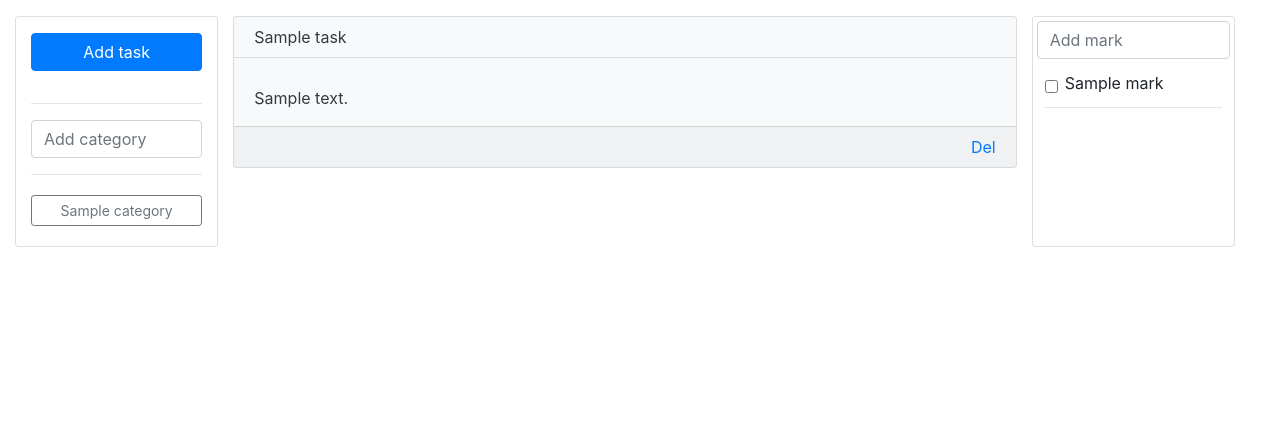
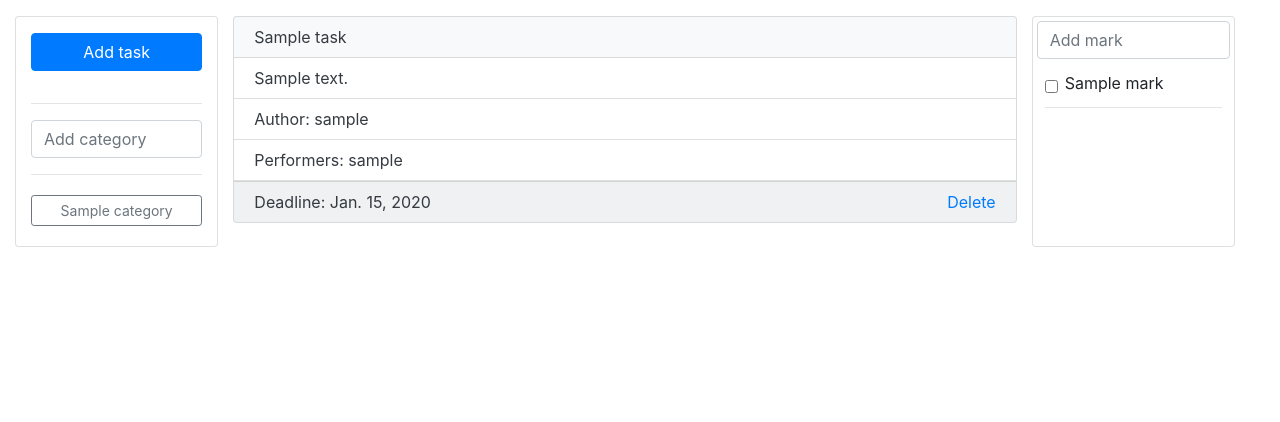
Before and after one commit to mosiahr/django_ajax_task_manager, a Django app: page /task/ in a window 1280 px wide. Shown: the part 69-491 px from the top of the page. Run offline with Django 3.2, Linux system fonts and the light colour scheme; a user stored in the database is signed in; tables that the repository leaves empty hold one stand-in row (values such as "Sample post"); some libraries are stand-ins or nearby versions.

Commit message:
edited TaskAddView, TaskAddForm, TaskAdmin, Task, validation form no buplicat

```diff
--- a/static/js/library.js
+++ b/static/js/library.js
@@ -4,6 +4,10 @@ $(document).ready(function() {
 
     //add error class into login page
     $(".errorlist").addClass('alert alert-danger')
+
+
+    // Call datepicker
+    $('.datepicker').datepicker({});
 
 
     // Add Task
@@ -24,26 +28,31 @@ $(document).ready(function() {
                 method: "POST",
                 url: thisURL,
                 data: formData,
-                success: handleFormSuccess,
-                error: handleFormError
-            });
-        function handleFormSuccess(data, textStatus, jqXHR){
-            $('#modal-add-task').modal('hide');
-            taskForm[0].reset(); // reset form data
+            })
+            .done(function(data) {
+                $('#modal-add-task').modal('hide');
+                taskForm[0].reset(); // reset form data
+                console.log(data.gueryset);
+                setTaskDraw();
+            })
+            .fail(function(data) {
+                console.log("error");
+                console.log(data);
 
-            setTaskDraw();
-        }
-
-        function handleFormError(jqXHR, textStatus, errorThrown){
-            console.log(jqXHR)
-            console.log(textStatus)
-            console.log(errorThrown)
-        }
-
+                if (data.status === 400) {
+                    errMsg = data.responseJSON['__all__'];
+                    var modal = $('#modal-error-all');
+                    modal.modal('show');
+                    $('#modal-error').text(errMsg);
+                }
+                categoryForm[0].reset(); // reset form data
+            })
     });
 
     var buttonAddTask = $('#add-task');
     buttonAddTask.click(function(event) {
+
+
         selectCat = taskForm.find('#id_category');
         selectCat.empty();
 
--- a/task_manager/forms.py
+++ b/task_manager/forms.py
@@ -1,4 +1,5 @@
 from django import forms
+from django.contrib.auth.models import User
 
 from .models import Task, Category, Mark
 
@@ -6,7 +7,23 @@ from .models import Task, Category, Mark
 class TaskAddForm(forms.ModelForm):
     class Meta:
         model = Task
-        fields = '__all__'
+        fields = ('name', 'category', 'mark', 'description', 'deadline', 'performer')
+
+    def __init__(self, *args, **kwargs):
+        super(TaskAddForm, self).__init__(*args, **kwargs)
+        self.fields['deadline'].widget.attrs = {"class": "datepicker"}
+
+    def clean(self):
+        cleaned_data = super(TaskAddForm, self).clean()
+        name = cleaned_data.get("name")
+        category = cleaned_data.get("category")
+
+        if name and category:
+            task_filter = Task.objects.filter(category__name=category, name=name)
+            task_filter = [el.name for el in task_filter]
+            if name in task_filter:
+                print('dublicat')
+                raise forms.ValidationError("Task with this name and this category already exists.")
 
 
 class CategoryAddForm(forms.ModelForm):
--- a/task_manager/models.py
+++ b/task_manager/models.py
@@ -43,11 +43,9 @@ class Task(models.Model):
     category = models.ForeignKey(Category, on_delete=models.CASCADE)
     mark = models.ForeignKey(Mark, on_delete=models.CASCADE)
     description = models.TextField(blank=True, null=True)
-    # deadline = models.DateField()
-    # author = models.ForeignKey(User,  on_delete=models.CASCADE)
-    # performer = models.ManyToManyField(User, related_name='performer', verbose_name=_('Performer'))
-    # is_complete = models.BooleanField(default=False)
-    # is_star = models.BooleanField(default=False)
+    deadline = models.DateField()
+    author = models.ForeignKey(User, on_delete=models.CASCADE, related_name='author', blank=True)
+    performer = models.ManyToManyField(User, related_name='performer', verbose_name=_('Performer'))
     created = models.DateTimeField(auto_now_add=True)
     updated = models.DateTimeField(auto_now=True)
 
@@ -55,8 +53,8 @@ class Task(models.Model):
         return self.name
 
 
-    # def get_performer(self):
-    #     return ", \n".join([l.username for l in self.performer.all()])
+    def get_performer(self):
+        return ", \n".join([l.username for l in self.performer.all()])
 
     class Meta:
         ordering = ["-updated"]
--- a/task_manager/templates/task_manager/task_form.html
+++ b/task_manager/templates/task_manager/task_form.html
@@ -43,16 +43,16 @@
 		<div class="task-header alert alert-success" role="alert" style="display: none;"></div>
 	    <div class="task-panel" id="task-panel">
 	        {% for task in tasks %}
-	        	<div class="card bg-light text-dark">
-	        		<div class="card-header bg-transparent">{{ task.name }}
-
-	        		</div>
-					<div class="card-body">
-						<h6 class="card-title"></h6>
-						<p class="card-text">{{ task.description }}</p>
-					</div>
+	        	<div class="card bg-light text-dark mb-3">
+	        		<div class="card-header bg-transparent">{{ task.name }}</div>
+					<ul class="list-group list-group-flush">
+					    <li class="list-group-item">{{ task.description }}</li>
+					    <li class="list-group-item">Author: {{ task.author }}</li>
+					    <li class="list-group-item">Performers: {{ task.get_performer }}</li>
+					</ul>
 					<div class="card-footer">
-						<a href="#" id="{{ task.id }}"  class="card-link float-right">Del</a>
+						<span>Deadline: {{ task.deadline }}</span>
+						<a href="#" id="{{ task.id }}"  class="card-link float-right">Delete</a>
 					</div>
 				</div>
 	        {% endfor %}
--- a/task_manager/urls.py
+++ b/task_manager/urls.py
@@ -1,7 +1,7 @@
 from django.conf.urls import url
 
 from .views import (
-	TaskListView,
+	# TaskListView,
 	TaskAddView,
 	TaskJsonView,
 	CategoryAddView,
@@ -15,7 +15,7 @@ from .views import (
 
 urlpatterns = [
     url(r'^$', TaskAddView.as_view(), name='task_add'),
-    url(r'^list/$', TaskListView.as_view(), name='task_list'),
+    # url(r'^list/$', TaskListView.as_view(), name='task_list'),
     url(r'^add/category/$', CategoryAddView.as_view(), name='category_add'),
     url(r'^add/mark/$', MarkAddView.as_view(), name='mark_add'),
     url(r'^json/$', TaskJsonView.as_view(), name='task_json'),
--- a/task_manager/views.py
+++ b/task_manager/views.py
@@ -1,19 +1,26 @@
 from django.shortcuts import render
 from django.views.generic import ListView, CreateView, View, DeleteView
 from django.contrib.auth.mixins import LoginRequiredMixin
+from django.contrib.auth.models import User
 
 import json
 from django.http import JsonResponse
 from django.core import serializers
 
+from django.db.models import Q
+
 from .forms import TaskAddForm, CategoryAddForm, MarkAddForm
 from .models import Task, Category, Mark
 
 
-class TaskListView(ListView):
-    model = Task
-    template_name = 'task/task_list.html'
-    context_object_name = 'tasks'
+# class TaskListView(ListView):
+#     model = Task
+#     template_name = 'task/task_list.html'
+#     context_object_name = 'tasks'
+
+#     def get_queryset(self):
+#         print(self.request.user.id)
+#         return Task.objects.filter(author=self.request.user.id)
 
 
 
@@ -25,7 +32,7 @@ class TaskJsonView(View):
 
     def post(self, request):
         queryset = self.get_queryset()
-        print(queryset)
+        # print(queryset)
         data = serializers.serialize("json", queryset)
         return JsonResponse(data, status=200, safe=False)
 
@@ -38,10 +45,6 @@ class TaskAddView(LoginRequiredMixin, CreateView):
     model = Task
     success_url = '/success/'
     template_name = 'task_manager/task_form.html'
-
-    # def get(self, request):
-    #     context = {'form': self.get_form(), 'tasks': Task.objects.all()}
-    #     return render(request, 'task_manager/task_form.html', context)
 
     def post(self, request, *args, **kwargs):
         form = self.get_form()
@@ -58,23 +61,39 @@ class TaskAddView(LoginRequiredMixin, CreateView):
             return response
 
     def form_valid(self, form):
+        obj = form.save(commit=False)
+        obj.author = self.get_object()
+        obj.save()
+        form.save_m2m()
+
+        queryset = self.get_queryset()
+        # print(queryset)
         response = super(TaskAddView, self).form_valid(form)
         if self.request.is_ajax():
-            # print(form.cleaned_data)
             data = {
-                'message': "Successfully submitted form data."
+                'queryset': serializers.serialize("json", queryset)
             }
             return JsonResponse(data)
         else:
             return response
 
     def get_context_data(self, **kwargs):
+        self.object = self.get_object()
         context = super(TaskAddView, self).get_context_data(**kwargs)
-        tasks = Task.objects.all()
+        tasks = self.get_queryset()
+        print(tasks)
         categories = Category.objects.all()
         marks = Mark.objects.all()
         context.update({ 'tasks': tasks, 'categories': categories, 'marks': marks})
         return context
+
+    def get_queryset(self):
+        qs = Task.objects.filter(Q(author=self.request.user.id)|Q(performer__in=[self.request.user.id])).distinct()
+        return qs
+
+    def get_object(self, queryset=None):
+        # print(self.request.user)
+        return self.request.user
 
 
 class CategoryAddView(LoginRequiredMixin, CreateView):
@@ -177,7 +196,6 @@ class TaskDeleteAjaxView(LoginRequiredMixin, View):
         Task.objects.get(id=id).delete()
         queryset = self.get_queryset()
         data = serializers.serialize("json", queryset)
-        # print('data', data)
         return JsonResponse(data, status=200, safe=False)
 
     def get_object(self, queryset=None):
--- a/templates/base.html
+++ b/templates/base.html
@@ -8,6 +8,10 @@
 
     <!-- Bootstrap CSS -->
     <link rel="stylesheet" href="https://maxcdn.bootstrapcdn.com/bootstrap/4.0.0/css/bootstrap.min.css" integrity="sha384-Gn5384xqQ1aoWXA+058RXPxPg6fy4IWvTNh0E263XmFcJlSAwiGgFAW/dAiS6JXm" crossorigin="anonymous">
+
+    <!-- Datepicker -->
+    <link rel="stylesheet" href="//code.jquery.com/ui/1.12.1/themes/base/jquery-ui.css">
+
     <link rel="stylesheet" href="{% static 'css/style.css' %}">
     <link rel="stylesheet" href="{% static 'css/signin.css' %}">
     <title>Task manager</title>
@@ -48,6 +52,7 @@
     <!-- jQuery first, then Popper.js, then Bootstrap JS -->
     <script type="text/javascript"
 	 src="https://cdnjs.cloudflare.com/ajax/libs/jquery/3.3.1/jquery.min.js"></script>
+    <script src="https://code.jquery.com/ui/1.12.1/jquery-ui.js"></script>
     <script src="https://cdnjs.cloudflare.com/ajax/libs/popper.js/1.12.9/umd/popper.min.js" integrity="sha384-ApNbgh9B+Y1QKtv3Rn7W3mgPxhU9K/ScQsAP7hUibX39j7fakFPskvXusvfa0b4Q" crossorigin="anonymous"></script>
     <script src="https://maxcdn.bootstrapcdn.com/bootstrap/4.0.0/js/bootstrap.min.js" integrity="sha384-JZR6Spejh4U02d8jOt6vLEHfe/JQGiRRSQQxSfFWpi1MquVdAyjUar5+76PVCmYl" crossorigin="anonymous"></script>
 
```
Also changed, not shown: task_manager/admin.py (+30 -5 lines), task_manager/migrations/0001_initial.py, task_manager/migrations/0002_auto_20180430_0938.py (added), task_manager/migrations/0003_auto_20180430_1338.py (added), task_manager/migrations/0004_auto_20180430_2036.py (added), task_manager/migrations/0005_auto_20180430_2039.py (added), task_manager/migrations/0006_auto_20180430_2047.py (added), task_manager/migrations/0007_auto_20180430_2254.py (added).
